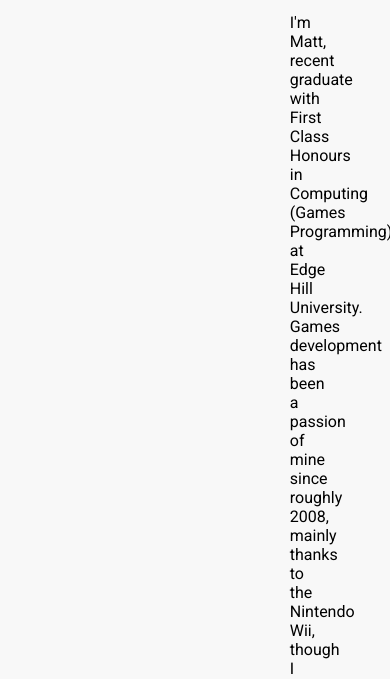
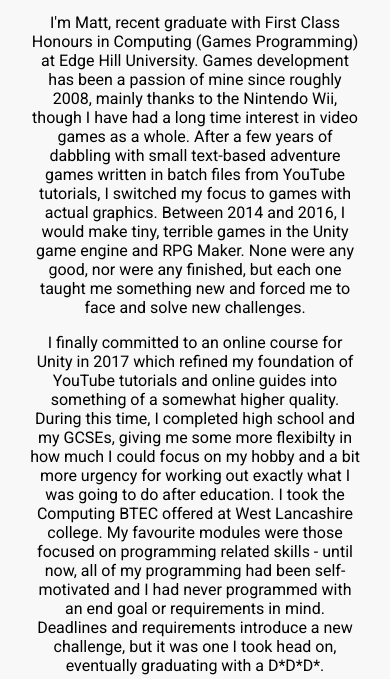
Before and after one commit to MattSmithGameDev/mattsmithgamedev.github.io, a plain HTML site: page index.html in a window 390 px wide. Shown: the part 149-828 px from the top of the page. Drawn offline with Linux system fonts and the light colour scheme.

Commit message:
Responsiveness changes Too much whitespace around elements on mobile

```diff
--- a/style.css
+++ b/style.css
@@ -38,6 +38,8 @@ h2 {
     align-items: center;
 }
 
+
+
 .item h1,
 h2 {
     margin-top: 0;
@@ -65,7 +67,7 @@ header .title {
 
 main .text-area p, p.text-area, p.text-area.projects-intro {
     padding: 0 2.5rem;
-    margin: 1rem 15rem;
+    margin: 1rem 10rem;
     text-align: center;
 }
 
@@ -96,3 +98,14 @@ main h1 {
     margin: 0 auto;
     box-sizing: border-box;
 }
+
+@media only screen and (max-width: 1136px) {
+    .item {
+        flex: 0 1 50rem;
+    }
+
+    main .text-area p, p.text-area, p.text-area.projects-intro {
+        padding: 0;
+        margin: 1rem 5%;
+    }
+}
```
